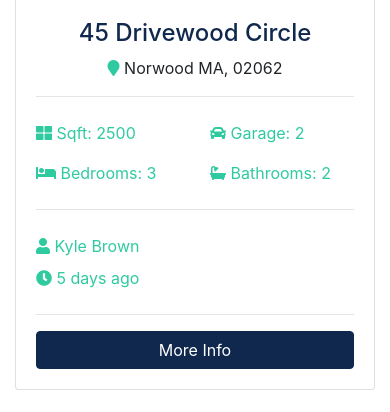
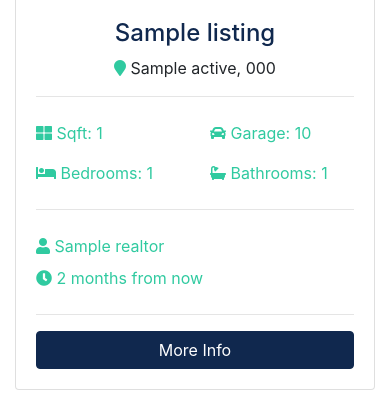
Before and after one commit to Srigadgeter/building_realtor, a Django app: page / in a window 390 px wide. Shown: the part 1194-1606 px from the top of the page. Run offline with Django 3.2, Linux system fonts and the light colour scheme; tables that the repository leaves empty hold one stand-in row (values such as "Sample post"); grey boxes marked "Sample" are stand-in pictures; some libraries are stand-ins or nearby versions.

Commit message:
context in the home page all changed to dynamic context

```diff
--- a/pages/views.py
+++ b/pages/views.py
@@ -1,9 +1,18 @@
 from django.shortcuts import render
 from django.http import HttpResponse
 
+from listings.models import Listing
+from realtors.models import Realtor
+
 
 def index(request):
-    return render(request, 'pages/index.html')
+    listings = Listing.objects.order_by('-list_date').filter(is_published=True)[:3]
+
+    context = {
+        'listings': listings
+    }
+
+    return render(request, 'pages/index.html', context)
 
 
 def about(request):
--- a/templates/pages/index.html
+++ b/templates/pages/index.html
@@ -1,6 +1,6 @@
 {% extends 'base.html' %}
 
-{% load static %}
+{% load humanize %}
 
 {% block content %}
     <!-- Showcase -->
@@ -153,135 +153,60 @@
         <div class="container">
             <h3 class="text-center mb-3">Latest Listings</h3>
             <div class="row">
-            <!-- Listing 1 -->
+
+                {% if listings %}
+                    {% for listing in listings %}
                         <div class="col-md-6 col-lg-4 mb-4">
                             <div class="card listing-preview">
-                <img class="card-img-top" src="{% static 'img/homes/home-1.jpg' %}" alt="" />
+                              <img
+                                class="card-img-top"
+                                src="{{ listing.photo_main.url }}"
+                                alt=""
+                              />
                               <div class="card-img-overlay">
                                 <h2>
-                    <span class="badge badge-secondary text-white">$490,000</span>
+                                  <span class="badge badge-secondary text-white">${{ listing.price | intcomma }}</span>
                                 </h2>
                               </div>
                               <div class="card-body">
                                 <div class="listing-heading text-center">
-                    <h4 class="text-primary">45 Drivewood Circle</h4>
+                                  <h4 class="text-primary">{{ listing.title }}</h4>
                                   <p>
-                        <i class="fas fa-map-marker text-secondary"></i> Norwood MA,
-                        02062
+                                    <i class="fas fa-map-marker text-secondary"></i> {{ listing.city }} {{ listing.state }}, {{ listing.zipcode }}
                                   </p>
                                 </div>
                                 <hr />
                                 <div class="row py-2 text-secondary">
                                   <div class="col-6">
-                        <i class="fas fa-th-large"></i> Sqft: 2500
+                                    <i class="fas fa-th-large"></i> Sqft: {{ listing.sqft }}
                                   </div>
-                    <div class="col-6"><i class="fas fa-car"></i> Garage: 2</div>
+                                  <div class="col-6"><i class="fas fa-car"></i> Garage: {{ listing.garage }}</div>
                                 </div>
                                 <div class="row py-2 text-secondary">
-                    <div class="col-6"><i class="fas fa-bed"></i> Bedrooms: 3</div>
-                    <div class="col-6"><i class="fas fa-bath"></i> Bathrooms: 2</div>
+                                  <div class="col-6"><i class="fas fa-bed"></i> Bedrooms: {{ listing.bedrooms }}</div>
+                                  <div class="col-6"><i class="fas fa-bath"></i> Bathrooms: {{ listing.bathrooms }}</div>
                                 </div>
                                 <hr />
                                 <div class="row py-2 text-secondary">
-                    <div class="col-6"><i class="fas fa-user"></i> Kyle Brown</div>
+                                  <div class="col-12"><i class="fas fa-user"></i> {{ listing.realtor }}</div>
                                 </div>
                                 <div class="row text-secondary pb-2">
-                    <div class="col-6"><i class="fas fa-clock"></i> 5 days ago</div>
+                                  <div class="col-8"><i class="fas fa-clock"></i> {{ listing.list_date | naturaltime }}</div>
                                 </div>
                                 <hr />
-                    <a href="listing" class="btn btn-primary btn-block">
+                                <a href="{% url 'listing' listing.id %}" class="btn btn-primary btn-block">
                                   More Info
                                 </a>
                               </div>
                             </div>
                         </div>
+                    {% endfor %}
+                {% else %}
+                    <div class="col-md-12">
+                        <p>No Listings Available</p>
+                    </div>
+                {% endif %}
 
-            <!-- Listing 2 -->
-            <div class="col-md-6 col-lg-4 mb-4">
-                <div class="card listing-preview">
-                <img class="card-img-top" src="{% static 'img/homes/home-2.jpg' %}" alt="" />
-                <div class="card-img-overlay">
-                    <h2>
-                    <span class="badge badge-secondary text-white">$550,000</span>
-                    </h2>
-                </div>
-                <div class="card-body">
-                    <div class="listing-heading text-center">
-                    <h4 class="text-primary">18 Jefferson Lane</h4>
-                    <p>
-                        <i class="fas fa-map-marker text-secondary"></i> Woburn MA,
-                        01801
-                    </p>
-                    </div>
-                    <hr />
-                    <div class="row py-2 text-secondary">
-                    <div class="col-6">
-                        <i class="fas fa-th-large"></i> Sqft: 3200
-                    </div>
-                    <div class="col-6"><i class="fas fa-car"></i> Garage: 1</div>
-                    </div>
-                    <div class="row py-2 text-secondary">
-                    <div class="col-6"><i class="fas fa-bed"></i> Bedrooms: 4</div>
-                    <div class="col-6">
-                        <i class="fas fa-bath"></i> Bathrooms: 2.5
-                    </div>
-                    </div>
-                    <hr />
-                    <div class="row py-2 text-secondary">
-                    <div class="col-6"><i class="fas fa-user"></i> Mark Hudson</div>
-                    </div>
-                    <div class="row text-secondary pb-2">
-                    <div class="col-6"><i class="fas fa-clock"></i> 5 days ago</div>
-                    </div>
-                    <hr />
-                    <a href="listing" class="btn btn-primary btn-block">
-                    More Info
-                    </a>
-                </div>
-                </div>
-            </div>
-
-            <!-- Listing 3 -->
-            <div class="col-md-6 col-lg-4 mb-4">
-                <div class="card listing-preview">
-                <img class="card-img-top" src="{% static 'img/homes/home-3.jpg' %}" alt="" />
-                <div class="card-img-overlay">
-                    <h2>
-                    <span class="badge badge-secondary text-white">$580,000</span>
-                    </h2>
-                </div>
-                <div class="card-body">
-                    <div class="listing-heading text-center">
-                    <h4 class="text-primary">187 Woodrow Street</h4>
-                    <p>
-                        <i class="fas fa-map-marker text-secondary"></i> Salem MA, 01915
-                    </p>
-                    </div>
-                    <hr />
-                    <div class="row py-2 text-secondary">
-                    <div class="col-6">
-                        <i class="fas fa-th-large"></i> Sqft: 3107
-                    </div>
-                    <div class="col-6"><i class="fas fa-car"></i> Garage: 0</div>
-                    </div>
-                    <div class="row py-2 text-secondary">
-                    <div class="col-6"><i class="fas fa-bed"></i> Bedrooms: 4</div>
-                    <div class="col-6"><i class="fas fa-bath"></i> Bathrooms: 3</div>
-                    </div>
-                    <hr />
-                    <div class="row py-2 text-secondary">
-                    <div class="col-6"><i class="fas fa-user"></i> Mark Hudson</div>
-                    </div>
-                    <div class="row text-secondary pb-2">
-                    <div class="col-6"><i class="fas fa-clock"></i> 5 days ago</div>
-                    </div>
-                    <hr />
-                    <a href="listing" class="btn btn-primary btn-block">
-                    More Info
-                    </a>
-                </div>
-                </div>
-            </div>
             </div>
         </div>
         </section>
```
Lines whose indentation alone changed are shown as unchanged.
